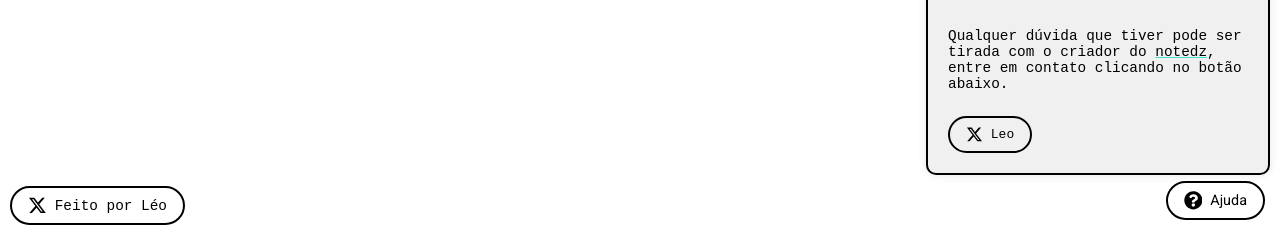
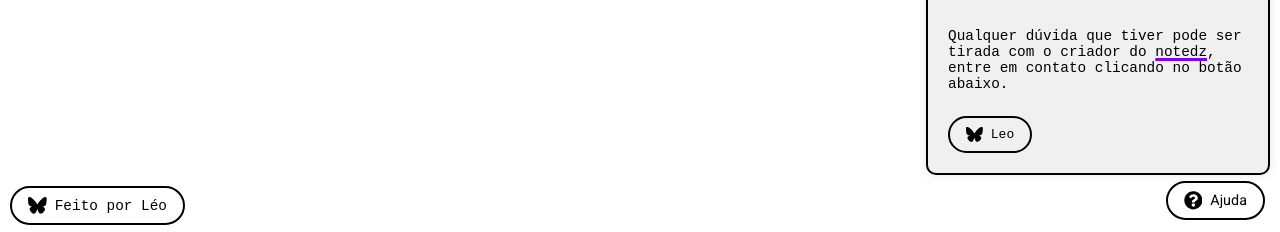
Before and after one commit to leoz11/notedz, a React (Create React App) app: page / in a window 1280 px wide. Both pictures are taken after a click on the button "Ajuda". Shown: the part 565-797 px from the top of the page. Built offline with nearby package versions, Linux system fonts and the light colour scheme.

Commit message:
Update App.js

```diff
--- a/src/App.js
+++ b/src/App.js
@@ -2,7 +2,7 @@ import React, { useState, useEffect } from 'react';
 import { BrowserRouter as Router, Routes, Route, Link } from 'react-router-dom';
 import styled, { createGlobalStyle } from 'styled-components';
 import { FaRegMoon, FaRegSun, FaLanguage, FaQuestionCircle } from 'react-icons/fa';
-import { FaXTwitter } from "react-icons/fa6";
+import { FaBluesky } from "react-icons/fa6";
 import NoteList from './Components/NoteList';
 import NotePage from './Components/NotePage';
 
@@ -34,7 +34,7 @@ const Container = styled.div`
   box-sizing: border-box;
   overflow-x: hidden;
   padding-bottom: 60px;
-  position: relative; /* Adicionado */
+  position: relative;
 `;
 
 const ButtonGroup = styled.div`
@@ -176,7 +176,8 @@ const HelpRow = styled.div`
 
 const NotedzHighlight = styled.span`
   text-decoration: underline;
-  text-decoration-color: #40E0D0;
+  text-decoration-thickness: 2.5px;
+  text-decoration-color: #7F00FF;
   color: inherit;
 `;
 
@@ -309,13 +310,21 @@ function App() {
   };
 
   const addNote = (title) => {
-    setNotes([...notes, { title, content: '' }]);
+    if (title.length <= 50) {
+      setNotes([...notes, { title, content: '' }]);
+    } else {
+      alert("O título da nota não pode ter mais de 50 caracteres.");
+    }
   };
 
   const updateNote = (index, newTitle, newContent) => {
-    const newNotes = [...notes];
-    newNotes[index] = { title: newTitle, content: newContent };
-    setNotes(newNotes);
+    if (newTitle.length <= 50) {
+      const newNotes = [...notes];
+      newNotes[index] = { title: newTitle, content: newContent };
+      setNotes(newNotes);
+    } else {
+      alert("O título da nota não pode ter mais de 50 caracteres.");
+    }
   };
 
   const deleteNote = (index) => {
@@ -404,15 +413,15 @@ function App() {
                 {getLanguageText('contactCreator')} <NotedzHighlight>notedz</NotedzHighlight>, {getLanguageText('contactLink')}
               </p>
               <HelpRow>
-                <FooterButton darkMode={isDarkMode} as="button" disabled>
-                  <FaXTwitter /> Leo
+                <FooterButton darkMode={isDarkMode} href="https://bsky.app/profile/leozvlr.bsky.social" target="_blank" rel="noopener noreferrer">
+                  <FaBluesky  /> Leo
                 </FooterButton>
               </HelpRow>
             </HelpContent>
           </HelpBox>
         )}
-        <MadeByLeoButton darkMode={isDarkMode} href="https://x.com/leozinnjs" target="_blank" rel="noopener noreferrer">
-          <FaXTwitter /> {getLanguageText('madeByLeo')}
+        <MadeByLeoButton darkMode={isDarkMode} href="https://bsky.app/profile/leozvlr.bsky.social" target="_blank" rel="noopener noreferrer">
+          <FaBluesky  /> {getLanguageText('madeByLeo')}
         </MadeByLeoButton>
       </Container>
     </Router>
```
